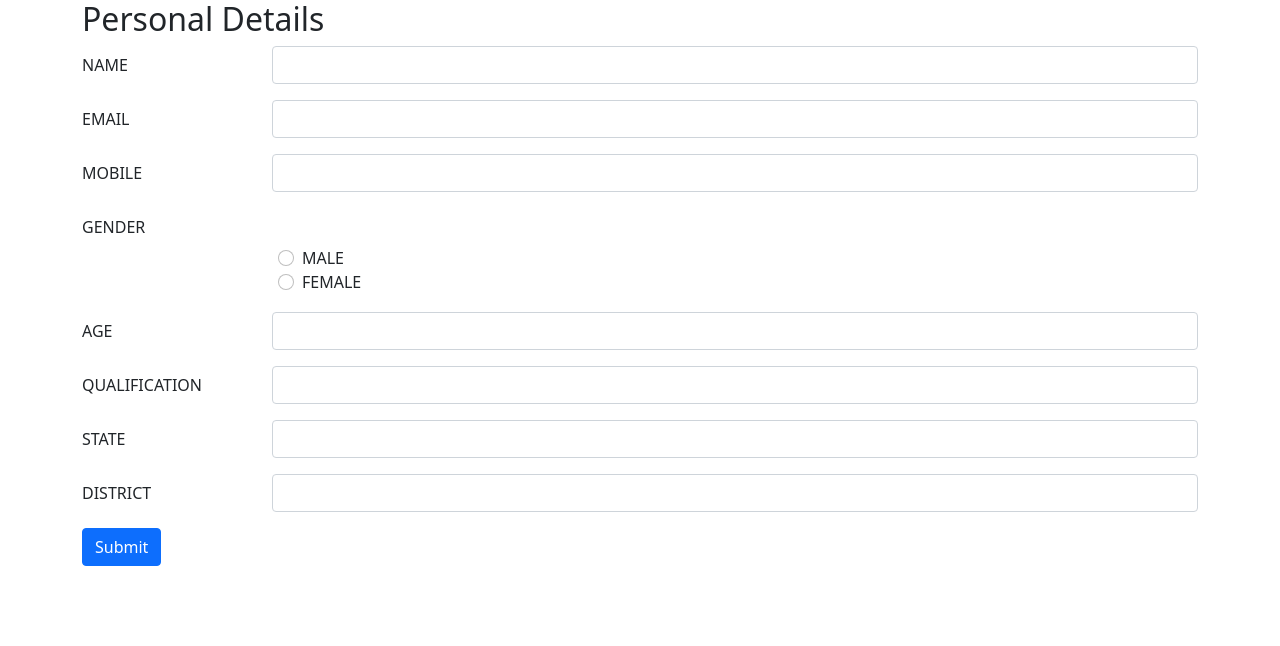
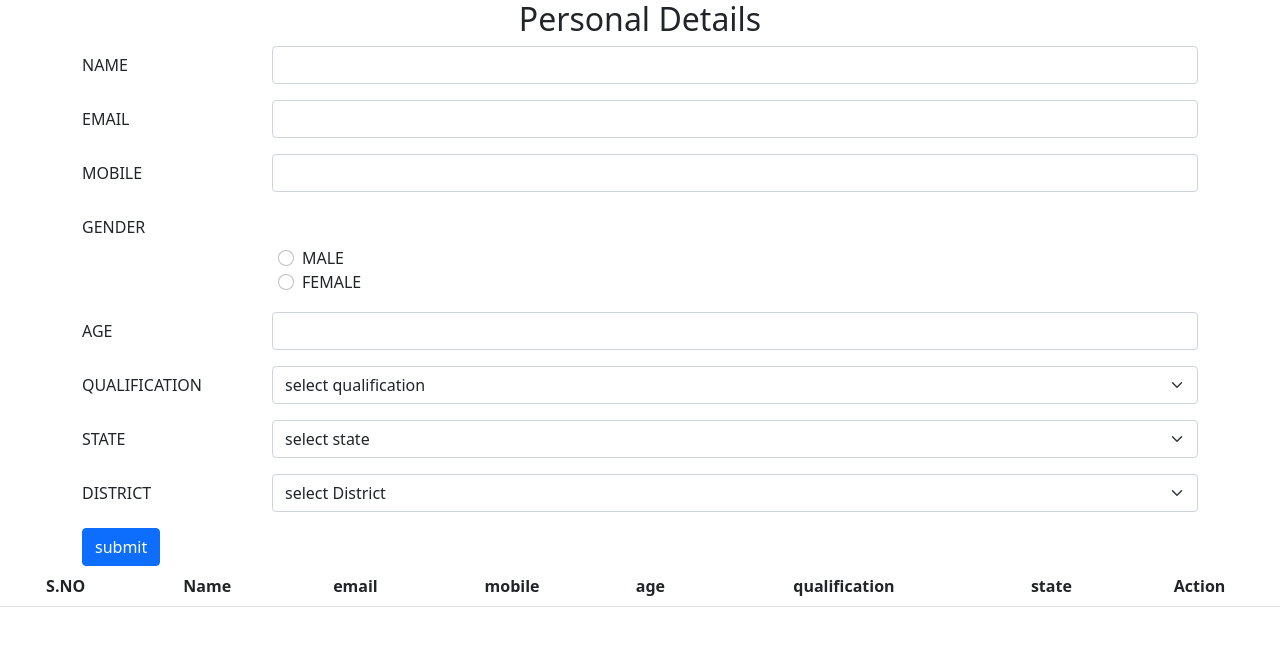
Before and after one commit to palanivel-p/FORM, a PHP site: page / in a window 1280 px wide. Shown: the top 646 px of the page. Run offline with PHP 8.4, Linux system fonts and the light colour scheme; lists and menus that the app fills with data are empty; some libraries are stand-ins or nearby versions.

Commit message:
Update index.php

```diff
--- a/index.php
+++ b/index.php
@@ -1,3 +1,4 @@
+
 <!DOCTYPE html>
 <html lang="en">
 <head>
@@ -7,27 +8,30 @@
     <title>PERSONAL DETAILS</title>
     <link href="https://cdn.jsdelivr.net/npm/bootstrap@5.0.2/dist/css/bootstrap.min.css" rel="stylesheet">
     <link rel="stylesheet" href="style.css">
+    <script src="https://ajax.googleapis.com/ajax/libs/jquery/3.5.1/jquery.min.js"></script>
+	<script src="https://cdn.jsdelivr.net/jquery.validation/1.16.0/jquery.validate.min.js"></script>
+	<script src="https://cdn.jsdelivr.net/jquery.validation/1.16.0/additional-methods.min.js"></script>
 </head>
 <body>
     <div class="container">
-        <form action="">
-            <h2>Personal Details</h2>
+        <form action="ajax.php" id="signupForm" method = "post">
+            <h2 class = "text-center">Personal Details</h2>
             <div class="mb-3 row">
                 <label for="staticName" class="col-sm-2 col-form-label">NAME</label>
                 <div class="col-sm-10">
-                <input type="text" class="form-control" id="staticName">
+                <input type="text" class="form-control" id="staticName" name="staticName">
                 </div>
             </div>
             <div class="mb-3 row">
                 <label for="staticEmail" class="col-sm-2 col-form-label">EMAIL</label>
                 <div class="col-sm-10">
-                <input type="email" class="form-control" id="staticEmail">
+                <input type="email" class="form-control" id="staticEmail" name="staticEmail">
                 </div>
             </div>
             <div class="mb-3 row">
                 <label for="staticmobile" class="col-sm-2 col-form-label">MOBILE</label>
                 <div class="col-sm-10">
-                <input type="number" class="form-control" id="staticmobile">
+                <input type="number" class="form-control" id="staticmobile" name="staticmobile">
                 </div>
             </div>
             <!-- <div class="mb-3 row">
@@ -48,10 +52,10 @@
             <label for="staticgender" class="col-sm-2 col-form-label">GENDER</label>
             <div class="form-check">
 
-                <input class="form-check-input" type="radio" id="html" name="fav_language" value="HTML">
-                <label class="form-check-label" for="html">MALE</label><br>
-                <input class="form-check-input" type="radio" id="css" name="fav_language" value="CSS">
-                <label class="form-check-label" for="css">FEMALE</label><br>
+                <input class="form-check-input" type="radio" id="male" name="gender" value="male">
+                <label class="form-check-label" for="male">MALE</label><br>
+                <input class="form-check-input" type="radio" id="female" name="gender" value="female">
+                <label class="form-check-label" for="female">FEMALE</label><br>
                 </div>
             </div>
 
@@ -60,30 +64,96 @@
             <div class="mb-3 row">
                 <label for="staticage" class="col-sm-2 col-form-label">AGE</label>
                 <div class="col-sm-10">
-                <input type="number" class="form-control" id="staticage">
+                <input type="number" class="form-control" id="staticage" name ="staticage">
                 </div>
             </div>
-            <div class="mb-3 row">
-                <label for="staticQualification" class="col-sm-2 col-form-label">QUALIFICATION</label>
+
+            <div class="mb-3 row ">
+            <label for="staticQualification" class="col-sm-2 col-form-label">QUALIFICATION</label>
                 <div class="col-sm-10">
-                <input type="text" class="form-control" id="staticQualification">
+                    <select class="form-select" aria-label="Default select example" name ="quali">
+                        <option selected>select qualification</option>
+                        <option value="x">X</option>
+                        <option value="xii">XII</option>
+                        <option value="be">BE</option>
+                        <option value="bca">BCA</option>
+                        <option value="diploma">DIPLOMA</option>
+                    </select>
                 </div>
             </div>
-            <div class="mb-3 row">
+
+                <!-- <div class="mb-3 row">
+                    <label for="staticQualification" class="col-sm-2 col-form-label">QUALIFICATION</label>
+                    <div class="col-sm-10">
+                    <input type="text" class="form-control" id="staticQualification">
+                    </div>
+                </div> -->
+
+            <!-- <div class="mb-3 row">
                 <label for="staticstate" class="col-sm-2 col-form-label">STATE</label>
                 <div class="col-sm-10">
                 <input type="text" class="form-control" id="staticstate">
                 </div>
+            </div> -->
+
+
+            <div class="mb-3 row">
+            <label for="staticQualification" class="col-sm-2 col-form-label">STATE</label>
+                <div class="col-sm-10">
+                    <select class="form-select" aria-label="Default select example" name ="state">
+                        <option selected>select state</option>
+                        <option value="tamilnadu">Tamilnadu</option>
+                        <option value="andhra">Andhra </option>
+                        <option value="delhi">Delhi</option>
+                    </select>
+                </div>
             </div>
+
+
             <div class="mb-3 row">
+            <label for="staticQualification" class="col-sm-2 col-form-label">DISTRICT</label>
+                <div class="col-sm-10">
+                    <select class="form-select" aria-label="Default select example" name ="district">
+                        <option selected>select District</option>
+                        <option value="thanjavur">Thanjavur</option>
+                        <option value="thiruvarur">Thiruvarur</option>
+                        <option value="sivakasi">Sivakasi</option>
+                    </select>
+                </div>
+            </div>
+
+            <!-- <div class="mb-3 row">
                 <label for="inputdistrict" class="col-sm-2 col-form-label">DISTRICT</label>
                 <div class="col-sm-10">
                     <input type="text" class="form-control" id="inputdistrict">
                 </div>
-            </div>
-            <input class="btn btn-primary" type="submit" value="Submit">
+            </div> -->
+            <!-- <input class="btn btn-primary" type="submit" value="Submit"> -->
+            <button type="submit" class="btn btn-primary text-right">submit</button>
 
         </form>
     </div>
+    <script src="script.js"></script>
+
+    <table class="table table-responsive-md" style="text-align: center;">
+                                <thead>
+                                <tr>
+                                    <th class="width80"><strong>S.NO</strong></th>
+                                    <th><strong>Name</strong></th>
+                                    <th><strong>email</strong></th>
+                                    <th><strong>mobile</strong></th>
+
+                                    <th><strong>age</strong></th>
+                                    <th><strong>qualification</strong></th>
+                                    <th><strong>state</strong></th>
+
+                                    <th><strong>Action</strong></th>
+                                </tr>
+                                </thead>
+
+
+
+                                </table>
+
 </body>
 </html>
```
